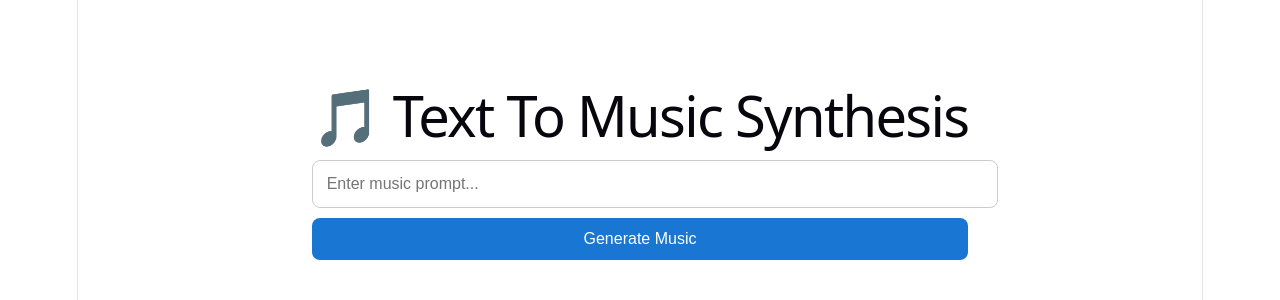
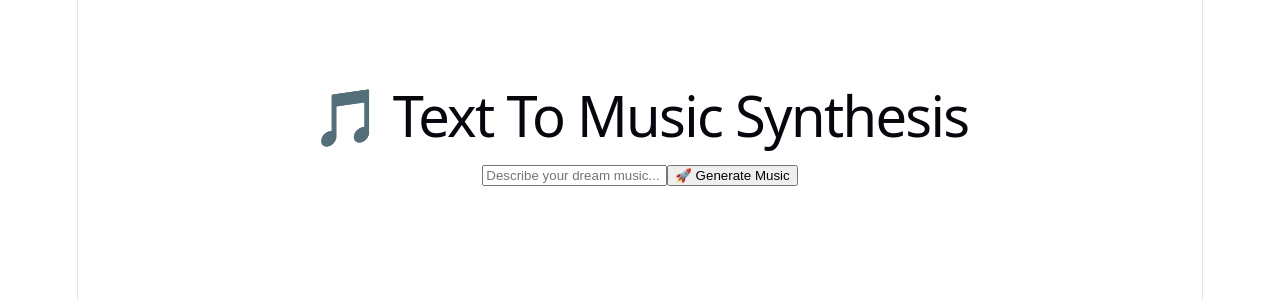
Before and after one commit to HEMANTH-B-G-01-03/text-to-music-synthesis, a React app in the folder frontend/: page / in a window 1280 px wide. Shown: the top 300 px of the page. Built offline with nearby package versions, Linux system fonts and the light colour scheme; the HTML template or start-up script is replaced by a standard one.

Commit message:
Update PromptForm component

```diff
--- a/frontend/src/components/PromptForm.jsx
+++ b/frontend/src/components/PromptForm.jsx
@@ -1,3 +1,39 @@
+// // import { useState } from "react";
+
+// // function PromptForm({ onGenerate, loading }) {
+// //   const [prompt, setPrompt] = useState("");
+
+// //   const handleSubmit = () => {
+// //     if (!prompt.trim()) return;
+
+// //     onGenerate(prompt);
+// //   };
+
+// //   return (
+// //     <div>
+// //       <input
+// //         type="text"
+// //         placeholder="Enter music prompt..."
+// //         value={prompt}
+// //         onChange={(e) => setPrompt(e.target.value)}
+// //         style={{
+// //           width: "100%",
+// //           padding: "12px",
+// //           marginBottom: "10px",
+// //         }}
+// //       />
+
+// //       <button onClick={handleSubmit}>
+// //         {loading ? "Generating..." : "Generate Music"}
+// //       </button>
+// //     </div>
+// //   );
+// // }
+
+// // export default PromptForm;
+
+
+
 // import { useState } from "react";
 
 // function PromptForm({ onGenerate, loading }) {
@@ -9,21 +45,48 @@
 //     onGenerate(prompt);
 //   };
 
+//   const handleKeyDown = (e) => {
+//     if (e.key === "Enter") {
+//       handleSubmit();
+//     }
+//   };
+
 //   return (
-//     <div>
+//     <div
+//       style={{
+//         display: "flex",
+//         flexDirection: "column",
+//         gap: "10px",
+//       }}
+//     >
 //       <input
 //         type="text"
 //         placeholder="Enter music prompt..."
 //         value={prompt}
 //         onChange={(e) => setPrompt(e.target.value)}
+//         onKeyDown={handleKeyDown}
 //         style={{
 //           width: "100%",
-//           padding: "12px",
-//           marginBottom: "10px",
+//           padding: "14px",
+//           borderRadius: "8px",
+//           border: "1px solid #ccc",
+//           fontSize: "16px",
 //         }}
 //       />
 
-//       <button onClick={handleSubmit}>
+//       <button
+//         onClick={handleSubmit}
+//         disabled={loading}
+//         style={{
+//           padding: "12px",
+//           border: "none",
+//           borderRadius: "8px",
+//           cursor: "pointer",
+//           fontSize: "16px",
+//           backgroundColor: "#1976d2",
+//           color: "white",
+//         }}
+//       >
 //         {loading ? "Generating..." : "Generate Music"}
 //       </button>
 //     </div>
@@ -52,42 +115,22 @@ function PromptForm({ onGenerate, loading }) {
   };
 
   return (
-    <div
-      style={{
-        display: "flex",
-        flexDirection: "column",
-        gap: "10px",
-      }}
-    >
+    <div className="prompt-container">
       <input
         type="text"
-        placeholder="Enter music prompt..."
+        placeholder="Describe your dream music..."
         value={prompt}
         onChange={(e) => setPrompt(e.target.value)}
         onKeyDown={handleKeyDown}
-        style={{
-          width: "100%",
-          padding: "14px",
-          borderRadius: "8px",
-          border: "1px solid #ccc",
-          fontSize: "16px",
-        }}
+        className="prompt-input"
       />
 
       <button
         onClick={handleSubmit}
         disabled={loading}
-        style={{
-          padding: "12px",
-          border: "none",
-          borderRadius: "8px",
-          cursor: "pointer",
-          fontSize: "16px",
-          backgroundColor: "#1976d2",
-          color: "white",
-        }}
+        className="generate-btn"
       >
-        {loading ? "Generating..." : "Generate Music"}
+        {loading ? "🎵 Generating..." : "🚀 Generate Music"}
       </button>
     </div>
   );
```
